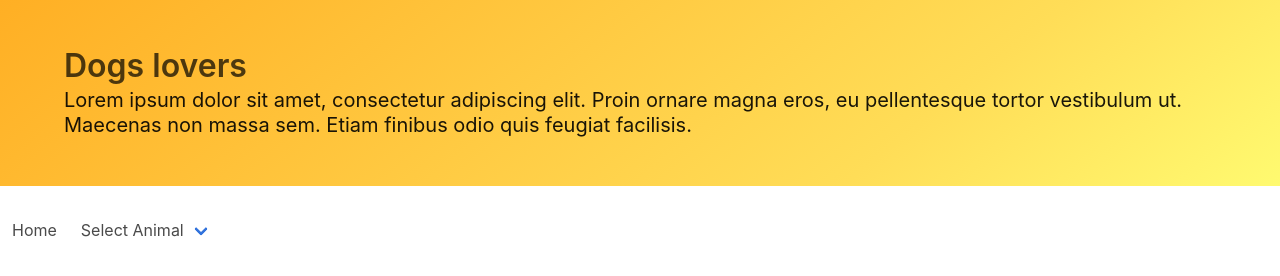
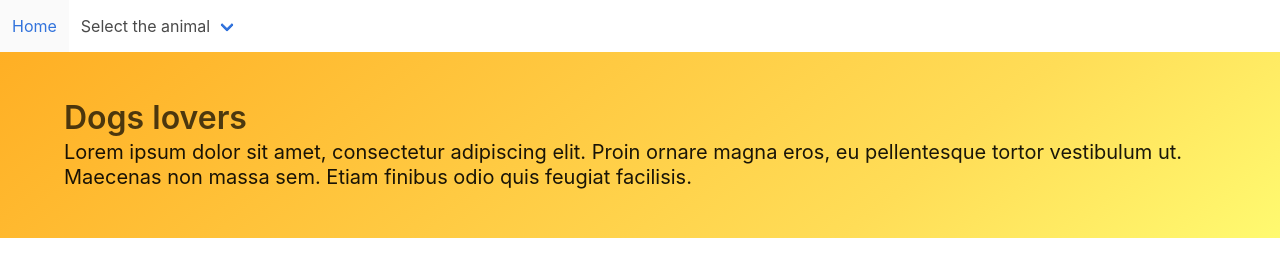
Before and after one commit to prisoka/css-frameworks, a website: page dogs.html in a window 1280 px wide. Drawn offline with nearby package versions, Linux system fonts and the light colour scheme.

Commit message:
fixed navbar on html files

```diff
--- a/dogs.html
+++ b/dogs.html
@@ -11,19 +11,14 @@
   </head>
 
   <body>
-    <!-- Your code here -->
-    <section class="hero is-warning is-bold">
-      <div class="hero-body">
-        <div class="container">
-          <h1 class="title">
-            Dogs lovers
-          </h1>
-          <h2 class="subtitle">
-            Lorem ipsum dolor sit amet, consectetur adipiscing elit. Proin ornare magna eros, eu pellentesque tortor vestibulum ut. Maecenas non massa sem. Etiam finibus odio quis feugiat facilisis.
-          </h2>
+    <nav class="navbar" role="navigation" aria-label="main navigation">
+      <div class="navbar-brand">
+        <a role="button" class="navbar-burger" aria-label="menu" aria-expanded="false">
+          <span aria-hidden="true"></span>
+          <span aria-hidden="true"></span>
+          <span aria-hidden="true"></span>
+        </a>
       </div>
-    </section>
-    <br />
       <div id="navbarExampleTransparentExample" class="navbar-menu">
         <div class="navbar-start">
           <a class="navbar-item" href="index.html">
@@ -31,7 +26,7 @@
           </a>
           <div class="navbar-item has-dropdown is-hoverable">
             <a class="navbar-link">
-              Select Animal
+              Select the animal
             </a>
             <div class="navbar-dropdown is-boxed">
               <a class="navbar-item" href="bears.html">
@@ -49,6 +44,21 @@
               </a>
             </div>
           </div>
+        </div>
+      </div>
+    </nav>
+
+    <section class="hero is-warning is-bold">
+      <div class="hero-body">
+        <div class="container">
+          <h1 class="title">
+            Dogs lovers
+          </h1>
+          <h2 class="subtitle">
+            Lorem ipsum dolor sit amet, consectetur adipiscing elit. Proin ornare magna eros, eu pellentesque tortor vestibulum ut. Maecenas non massa sem. Etiam finibus odio quis feugiat facilisis.
+          </h2>
+        </div>
+    </section>
   </body>
 
 </html>
```
Also changed, not shown: bears.html (+23 -13 lines), birds.html (+23 -13 lines), index.html (+5 -4 lines), index.js (added, +25 -0 lines). Lines whose indentation alone changed are shown as unchanged.
